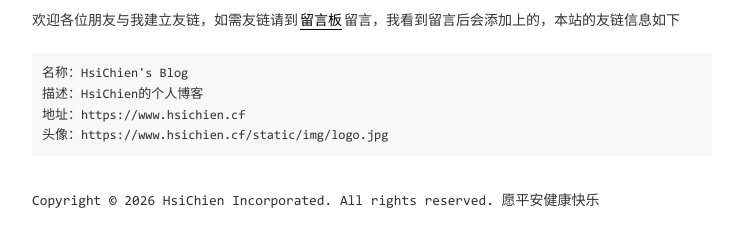
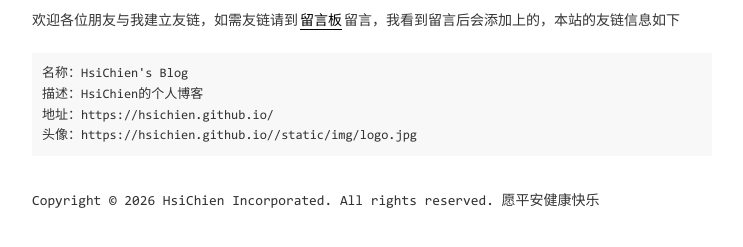
Before and after one commit to hsichien/hsichien.github.io, a Jekyll site: the page built from pages/links.md, in a window 1280 px wide. Shown: the part 167-414 px from the top of the page, without its empty margins (268-1011 px from the left). Built offline with Jekyll 4.4.1, drawn with Linux system fonts in a browser that asks for light colours; part of the change alters nothing that is shown.

Commit message:
Update _config.yml

```diff
--- a/_config.yml
+++ b/_config.yml
@@ -17,7 +17,7 @@ exclude: ['CNAME', 'README.md', 'LICENSE', '_site', 'dist', 'Gemfile', 'Gemfile.
 
 # 域名配置
 # baseurl配置,如果网站部署在根目录下的其他目录中，请设置为 /目录名
-domainUrl: 'https://www.hsichien.cf'
+domainUrl: 'https://hsichien.github.io/'
 baseurl: ''
 
 # 吐个槽地址，会在chat页面中重定向到该地址
```
